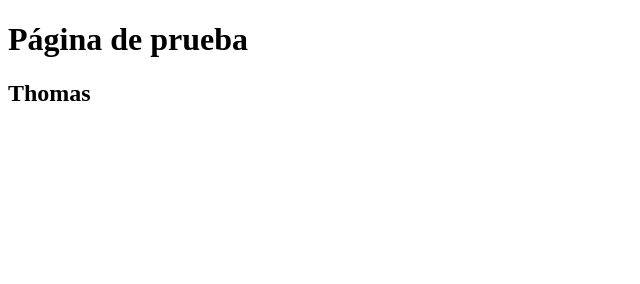
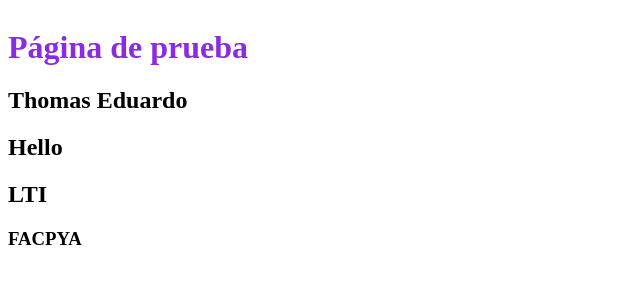
Before and after one commit to ThomasMedina01/mi_pagina, a plain HTML site: page index.html in a window 1280 px wide. Shown: the whole page, without its empty margins (0-640 px from the left). Drawn offline with Linux system fonts and the light colour scheme.

Commit message:
3.- Agregado de nuevos atributos

```diff
--- a/index.html
+++ b/index.html
@@ -7,8 +7,12 @@
     <title>Grupo 51</title>
 </head>
 <body>
-    <h1>Página de prueba</h1>
-    <h2>Thomas</h2>
-
+    <marquee behavior="alternate" direction="right">
+        <h1 id="header" style="color:blueviolet">Página de prueba</h1>
+        <h2 lang="en">Thomas Eduardo</h2>
+        <h2 lang="en" tabindex="2">Hello</h2>
+        <h2 class="carrera" tabindex="1">LTI</h2>
+        <h3>FACPYA</h3>
+    </marquee>
 </body>
 </html>
```
